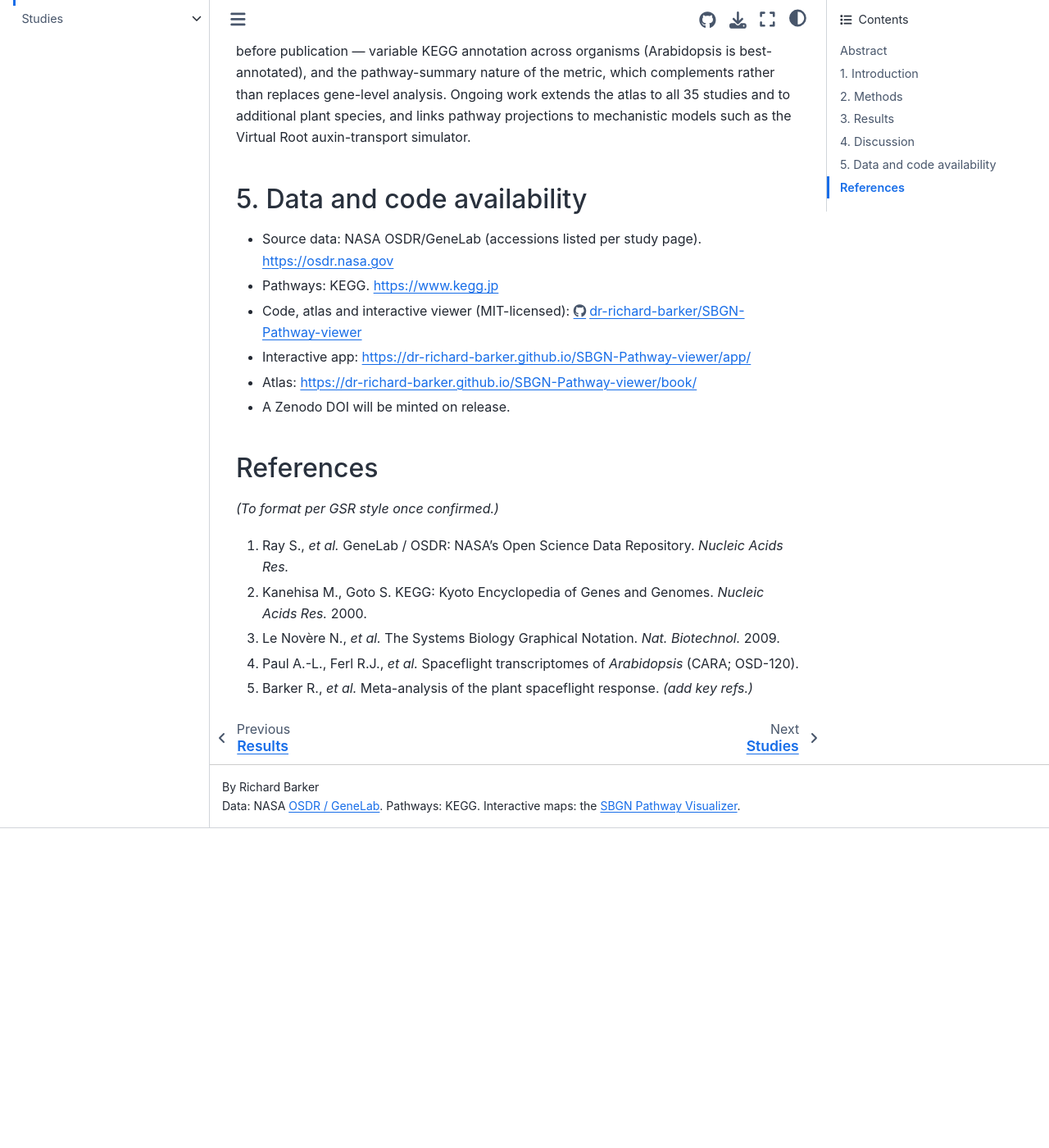
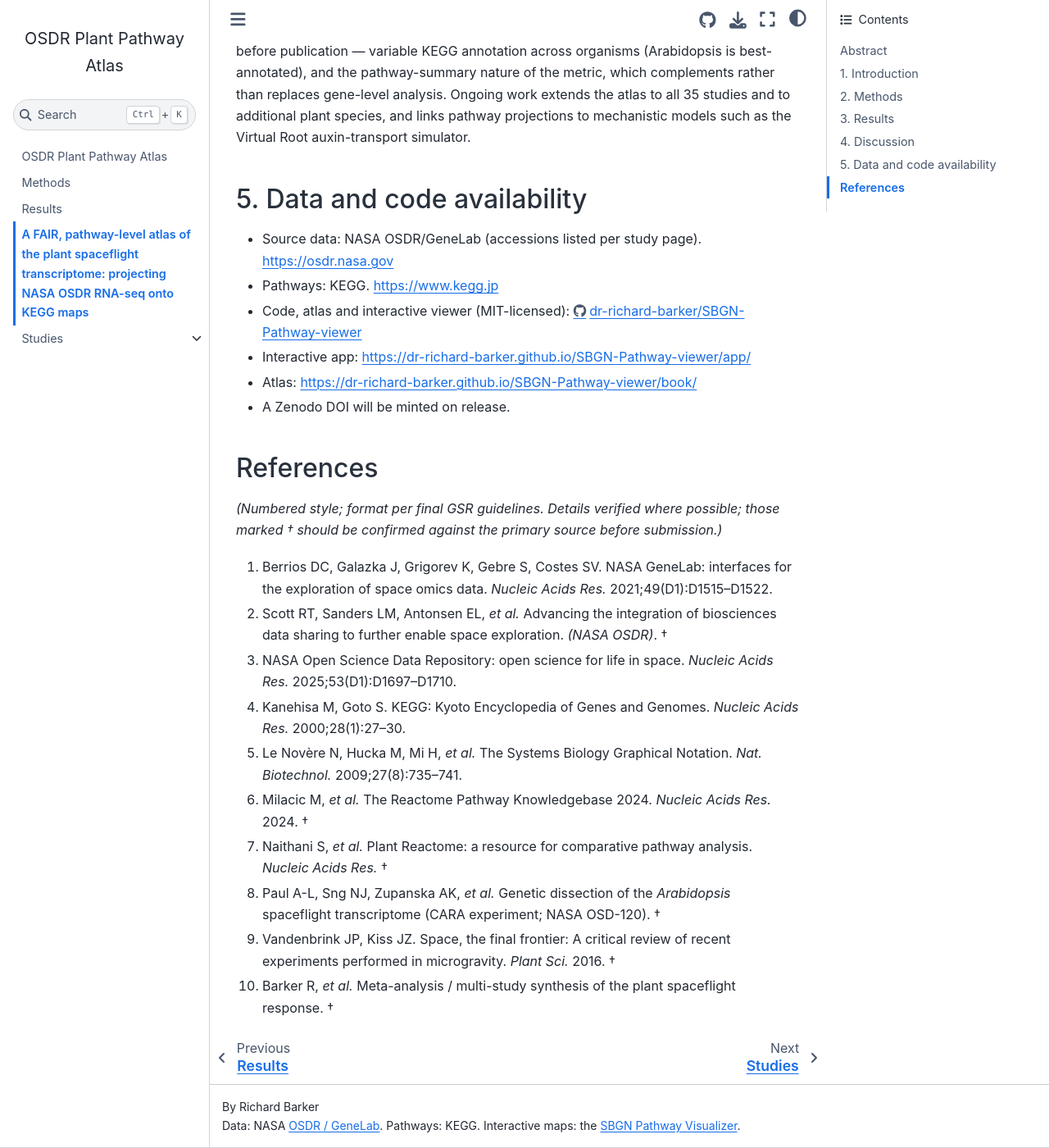
Before and after one commit to dr-richard-barker/SBGN-Pathway-viewer, a Jupyter Book: the page built from book/manuscript/manuscript.md, in a window 1280 px wide and 1400 px high, scrolled down 4244 px. Shown: the whole window at 82% size. Built offline with Jupyter Book 1.0.4 settings and Sphinx 7.4.7 and the Sphinx Book theme 1.1.4, drawn with Linux system fonts in a browser that asks for light colours; before the commit the page ends 5254 px from its top, so only the background shows below that.

Commit message:
Manuscript: add real references (GeneLab/OSDR, KEGG, SBGN, Reactome, CARA)
Co-Authored-By: Claude Opus 4.8 <noreply@anthropic.com>

```diff
--- a/book/manuscript/manuscript.md
+++ b/book/manuscript/manuscript.md
@@ -164,10 +164,25 @@ as the Virtual Root auxin-transport simulator.
 
 ## References
 
-*(To format per GSR style once confirmed.)*
+*(Numbered style; format per final GSR guidelines. Details verified where possible;
+those marked † should be confirmed against the primary source before submission.)*
 
-1. Ray S., *et al.* GeneLab / OSDR: NASA's Open Science Data Repository. *Nucleic Acids Res.*
-2. Kanehisa M., Goto S. KEGG: Kyoto Encyclopedia of Genes and Genomes. *Nucleic Acids Res.* 2000.
-3. Le Novère N., *et al.* The Systems Biology Graphical Notation. *Nat. Biotechnol.* 2009.
-4. Paul A.-L., Ferl R.J., *et al.* Spaceflight transcriptomes of *Arabidopsis* (CARA; OSD-120).
-5. Barker R., *et al.* Meta-analysis of the plant spaceflight response. *(add key refs.)*
+1. Berrios DC, Galazka J, Grigorev K, Gebre S, Costes SV. NASA GeneLab: interfaces for
+   the exploration of space omics data. *Nucleic Acids Res.* 2021;49(D1):D1515–D1522.
+2. Scott RT, Sanders LM, Antonsen EL, *et al.* Advancing the integration of biosciences
+   data sharing to further enable space exploration. *(NASA OSDR)*. †
+3. NASA Open Science Data Repository: open science for life in space.
+   *Nucleic Acids Res.* 2025;53(D1):D1697–D1710.
+4. Kanehisa M, Goto S. KEGG: Kyoto Encyclopedia of Genes and Genomes.
+   *Nucleic Acids Res.* 2000;28(1):27–30.
+5. Le Novère N, Hucka M, Mi H, *et al.* The Systems Biology Graphical Notation.
+   *Nat. Biotechnol.* 2009;27(8):735–741.
+6. Milacic M, *et al.* The Reactome Pathway Knowledgebase 2024. *Nucleic Acids Res.* 2024. †
+7. Naithani S, *et al.* Plant Reactome: a resource for comparative pathway analysis.
+   *Nucleic Acids Res.* †
+8. Paul A-L, Sng NJ, Zupanska AK, *et al.* Genetic dissection of the *Arabidopsis*
+   spaceflight transcriptome (CARA experiment; NASA OSD-120). †
+9. Vandenbrink JP, Kiss JZ. Space, the final frontier: A critical review of recent
+   experiments performed in microgravity. *Plant Sci.* 2016. †
+10. Barker R, *et al.* Meta-analysis / multi-study synthesis of the plant spaceflight
+    response. †
```
